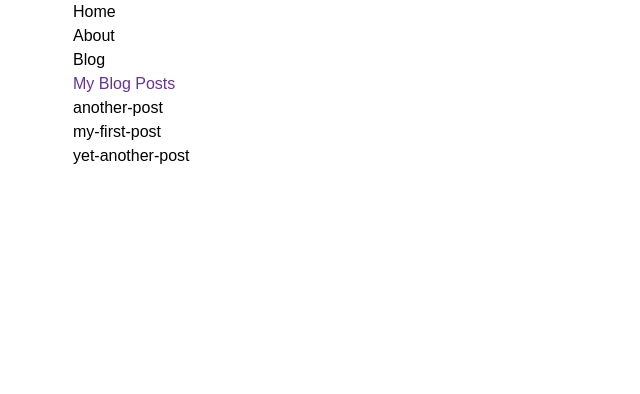
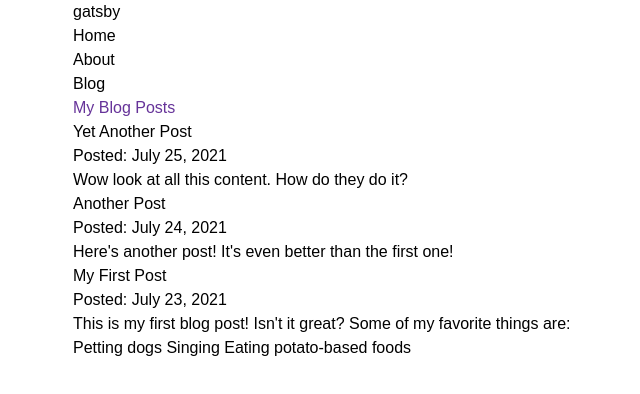
Before and after one commit to portal2312/gatsby, a Gatsby site: page /blog in a window 1280 px wide. Shown: the whole page, without its empty margins (317-957 px from the left). Built offline with nearby package versions, Linux system fonts and the light colour scheme; Gatsby itself is replaced by a stand-in of ours.

Commit message:
Finished Gatsby Tutorial Part 5

```diff
--- a/blog/another-post.mdx
+++ b/blog/another-post.mdx
@@ -0,0 +1,7 @@
+---
+title: "Another Post"
+date: "2021-07-24"
+slug: "another-post"
+---
+
+Here's another post! It's even better than the first one!
--- a/blog/my-first-post.mdx
+++ b/blog/my-first-post.mdx
@@ -0,0 +1,13 @@
+---
+title: "My First Post"
+date: "2021-07-23"
+slug: "my-first-post"
+---
+
+This is my first blog post! Isn't it *great*?
+
+Some of my **favorite** things are:
+
+* Petting dogs
+* Singing
+* Eating potato-based foods
--- a/blog/yet-another-post.mdx
+++ b/blog/yet-another-post.mdx
@@ -0,0 +1,7 @@
+---
+title: "Yet Another Post"
+date: "2021-07-25"
+slug: "yet-another-post"
+---
+
+Wow look at all this content. How do they do it?
--- a/src/components/layout.tsx
+++ b/src/components/layout.tsx
@@ -21,7 +21,7 @@
   const data = useSiteMetadata();
   return (
     <div className={container}>
-      <header className={siteTitle}>{data?.title}</header>
+      <header className={siteTitle}>{data.site?.siteMetadata?.title}</header>
       <nav>
         <ul className={navLinks}>
           <li className={navLinkItem}>
--- a/src/components/seo.tsx
+++ b/src/components/seo.tsx
@@ -10,7 +10,7 @@
   const data = useSiteMetaData();
   return (
     <title>
-      {title} | {data?.title}
+      {title} | {data?.site?.siteMetadata?.title}
     </title>
   );
 };
--- a/src/hooks/useSiteMetadata.ts
+++ b/src/hooks/useSiteMetadata.ts
@@ -1,20 +1,16 @@
-import { PageProps, graphql, useStaticQuery } from "gatsby";
+import { graphql, useStaticQuery } from "gatsby";
 
-const useSiteMetadata = () => {
+const useSiteMetadata = (): Queries.SiteMetaTitleQuery => {
   // https://www.gatsbyjs.com/docs/how-to/local-development/graphql-typegen/#using-the-autogenerated-queries-types
-  const response: PageProps<Queries.SiteMetaTitleQuery> = useStaticQuery(
-    graphql`
-      query SiteMetaTitle {
-        site {
-          siteMetadata {
-            title
-          }
+  return useStaticQuery(graphql`
+    query SiteMetaTitle {
+      site {
+        siteMetadata {
+          title
         }
       }
-    `,
-  );
-  // HACK: response.data is maybe undefined.
-  return response.data?.site?.siteMetadata;
+    }
+  `);
 };
 
 export default useSiteMetadata;
--- a/src/pages/blog.tsx
+++ b/src/pages/blog.tsx
@@ -7,23 +7,35 @@
 
 const title = "My Blog Posts";
 
-const BlogPage = ({ data }: PageProps<Queries.AllFileNamesQuery>) => {
+const BlogPage = ({ data }: PageProps<Queries.allMdxQuery>) => {
   return (
     <Layout pageTitle={title}>
-      <ul>
-        {data.allFile.nodes.map((node) => (
-          <li key={node.name}>{node.name}</li>
-        ))}
-      </ul>
+      {data.allMdx.nodes.map((node) => (
+        <article key={node.id}>
+          <h2>{node.frontmatter?.title}</h2>
+          <p>Posted: {node.frontmatter?.date}</p>
+          <p>{node.excerpt}</p>
+        </article>
+      ))}
     </Layout>
   );
 };
 
 export const query = graphql`
-  query AllFileNames {
-    allFile {
+  query allMdx {
+    allMdx(sort: { frontmatter: { date: DESC } }) {
       nodes {
-        name
+        frontmatter {
+          date(formatString: "MMMM D, YYYY")
+          title
+        }
+        id
+        excerpt
+        parent {
+          ... on File {
+            modifiedTime(formatString: "MMMM D, YYYY")
+          }
+        }
       }
     }
   }
```
Also changed, not shown: 1 other file.
